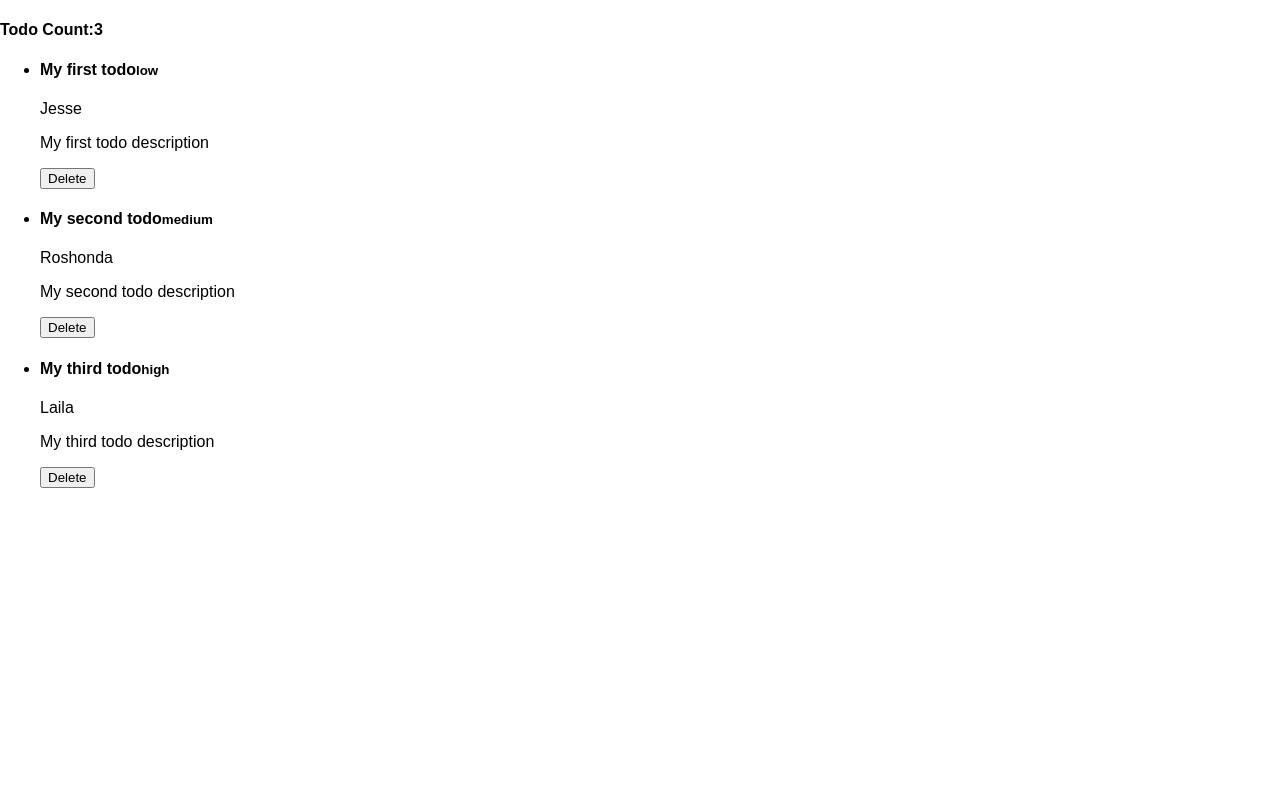
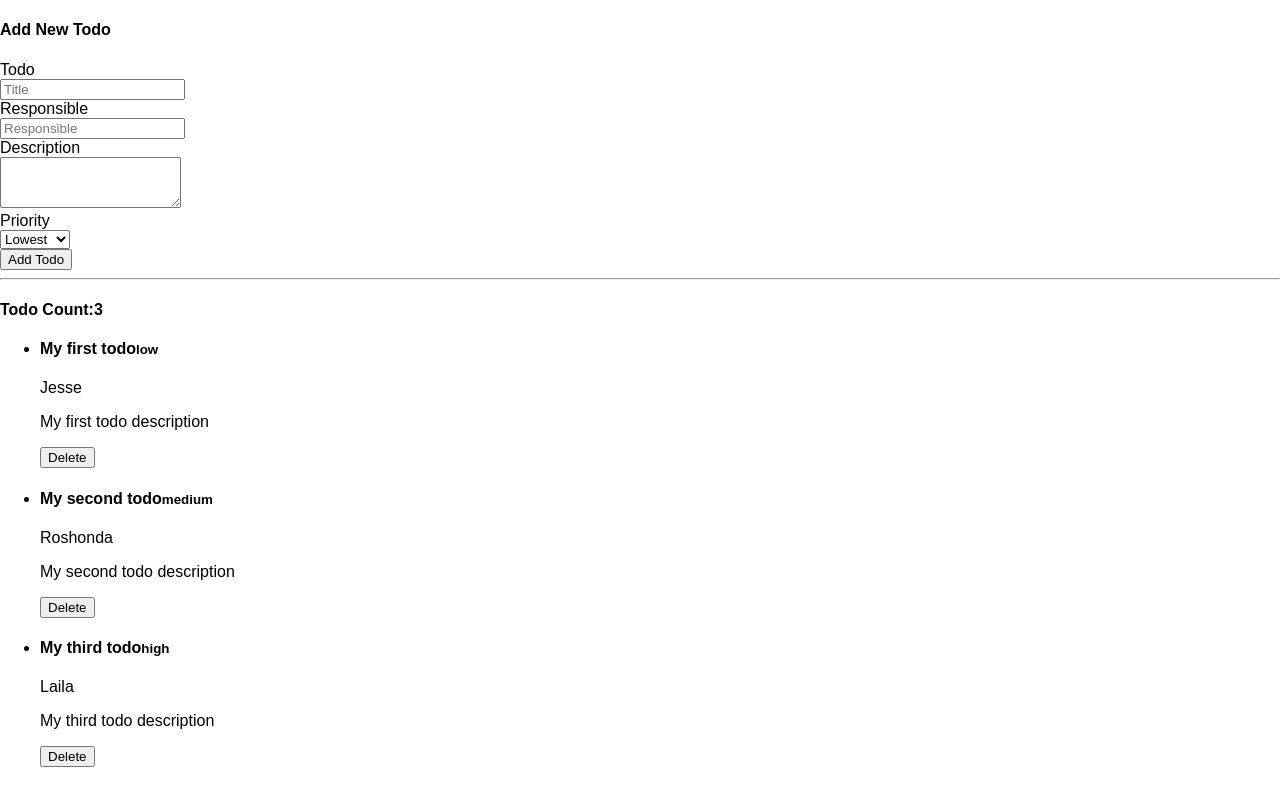
Before and after one commit to JesseSmith3rd/TudoApp, a React (Create React App) app in the folder tudoapp/: page / in a window 1280 px wide. Built offline with nearby package versions, Linux system fonts and the light colour scheme.

Commit message:
Add forms, todos, descriptions, responsible, and priority boxes

```diff
--- a/tudoapp/src/App.js
+++ b/tudoapp/src/App.js
@@ -43,6 +43,8 @@
   render() {
     return (
       <div className="container">
+        <TodoInput></TodoInput>
+        <hr/>
         <h4>Todo Count:<span className="badge">{this.state.todos.length}</span></h4>
         <ul className="list-group">
           {this.state.todos.map((todo, index) =>
@@ -56,9 +58,86 @@
           )}
         </ul>
       </div>
-
     );
   }
 }
 
+class TodoInput extends Component {
+  constructor(props){
+    super(props);
+
+    this.state = {
+      todoTitle: "",
+      todoResponsible: "",
+      todoDescription: "",
+      todoPriority: "Lowest"
+    }
+}
+    render() {
+      return (
+        <div>
+          <h4>Add New Todo</h4>
+          <form className="form-horizontal" onSubmit={this.handleSubmit}>
+            <div className="form-group">
+              <label htmlFor="inputTodoTitle" className="col-sm-2 control-label">Todo</label>
+              <div className="col-sm-10">
+              <input name="todoTitle"
+                    type="text"
+                    className="form-control"
+                    id="inputTodoTitle"
+                    value={this.state.todoTitle}
+                    onChange={this.handleInputChange}
+                    placeholder="Title"></input>
+              </div>
+              </div>
+              <div className="form-group">
+                <label htmlFor="inputTodoResponsible" className="col-sm-2 control-label">Responsible</label>
+                <div className="col-sm-10">
+                <input name="todoResponsible"
+                      type="text"
+                      className="form-control"
+                      id="inputTodoResponsible"
+                      value={this.state.todoResponsible}
+                      onChange={this.handleInputChange}
+                      placeholder="Responsible"></input>
+                </div>
+            </div>
+            <div className="form-group">
+              <label htmlFor="inputTodoDesc" className="col-sm-2 control-label">Description</label>
+              <div className="col-sm-10">
+              <textarea name="todoDescription"
+                        className="form-control"
+                        rows="3"
+                        id="inputTodoDesc"
+                        value={this.state.todoDescription}
+                        onChange={this.handleInputChange}></textarea>
+                 </div>
+              </div>
+              <div className="form-group">
+                <label htmlFor="inputTodoPriority" className="col-sm-2 control-label">Priority</label>
+                <div className="col-sm-10">
+                <select name="todoPriority"
+                        type="text"
+                        className="form-control"
+                        id="inputTodoPriority"
+                        value={this.state.todoPriority}
+                        onChange={this.handleInputChange}>
+                      <option>Lowest</option>
+                      <option>Low</option>
+                      <option>Medium</option>
+                      <option>High</option>
+                      <option>Highest</option>
+                    </select>
+                 </div>
+              </div>
+              <div className="form-group">
+                <div className="col-sm-offset-2 col-sm-10">
+                  <button type="submit" className="btn btn-success">Add Todo</button>
+                </div>
+              </div>
+          </form>
+        </div>
+      );
+    }
+}
 export default App;
```
